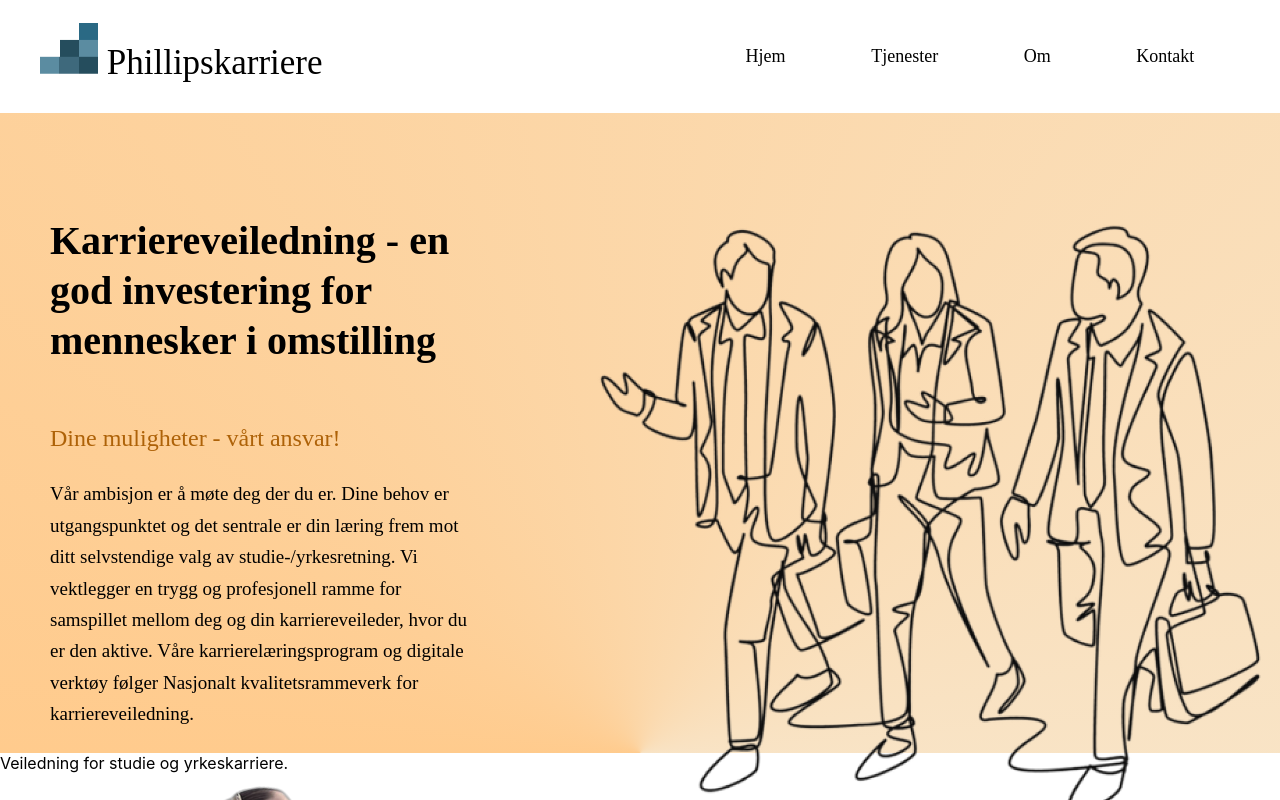
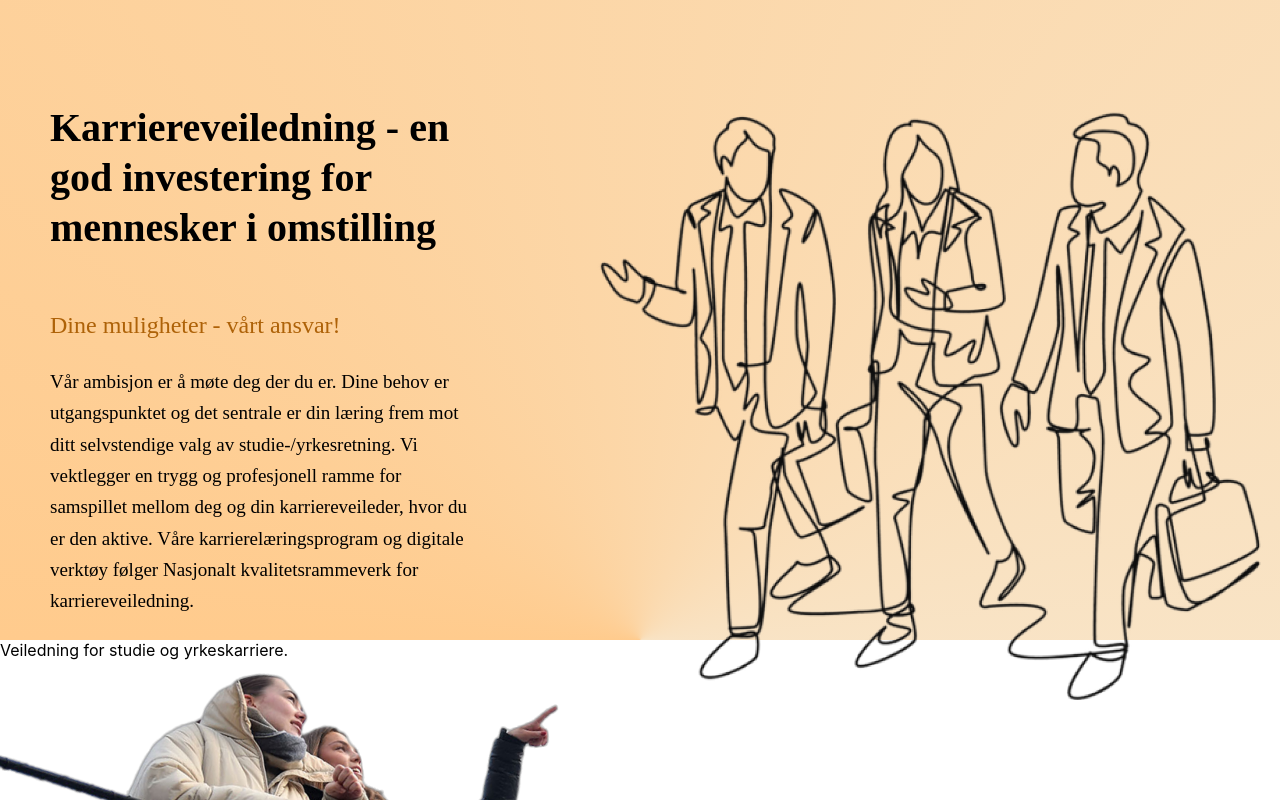
Before and after one commit to ramkodehode/prosjekt-phillips, a React (Create React App) app: page / in a window 1280 px wide. Shown: the top 800 px of the page. Built offline with nearby package versions, Linux system fonts and the light colour scheme.

Commit message:
removed placeholder navbar

```diff
--- a/src/App.js
+++ b/src/App.js
@@ -86,7 +86,7 @@ function App() {
   return (
     <div>
       {/* Everything NAV related to be deleted after meeting with Trude 14.03 */}
-      <Navbar>
+      {/* <Navbar>
         <NavTitle>
           {" "}
           <ImageLogo src={PhillipLogo} alt="logo" /> <pr /> <pr />
@@ -98,7 +98,7 @@ function App() {
           <StyledLink to="/"> Om </StyledLink>
           <StyledLink to="/"> Kontakt</StyledLink>
         </Navdiv>
-      </Navbar>
+      </Navbar> */}
 
       {/* Everything above to be deleted */}
       <Intro />
```
